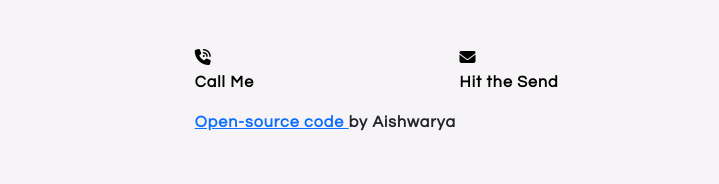
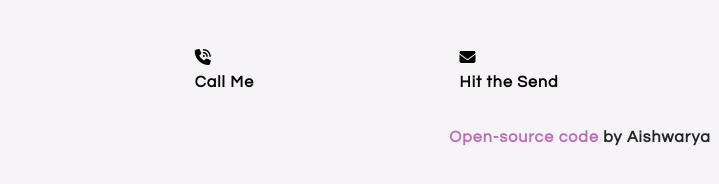
Before and after one commit to AishwaryaVenkatesh/AishwaryaVenkatesh.github.io, a plain HTML site: page index.html in a window 1280 px wide. Shown: the part 3818-4002 px from the top of the page, 60-779 px from the left. Drawn offline with nearby package versions, Linux system fonts and the light colour scheme.

Commit message:
Styling changes to open source link

```diff
--- a/index.html
+++ b/index.html
@@ -412,7 +412,7 @@
             <p>LinkedIn</p></a
           >
         </div>
-        <p>
+        <p class="open-source">
           <a
             href="https://github.com/AishwaryaVenkatesh/AishwaryaVenkatesh.github.io"
             >Open-source code </a
--- a/style.css
+++ b/style.css
@@ -200,6 +200,16 @@ button {
   transition: all 150ms ease-in-out;
 }
 
+.open-source {
+  text-align: center;
+  padding-top: 15px;
+  margin: auto;
+}
+.open-source a {
+  color: var(--main-branding-color);
+  text-decoration: none;
+}
+
 @media (max-width: 650px) {
   body {
     width: 100%;
```
